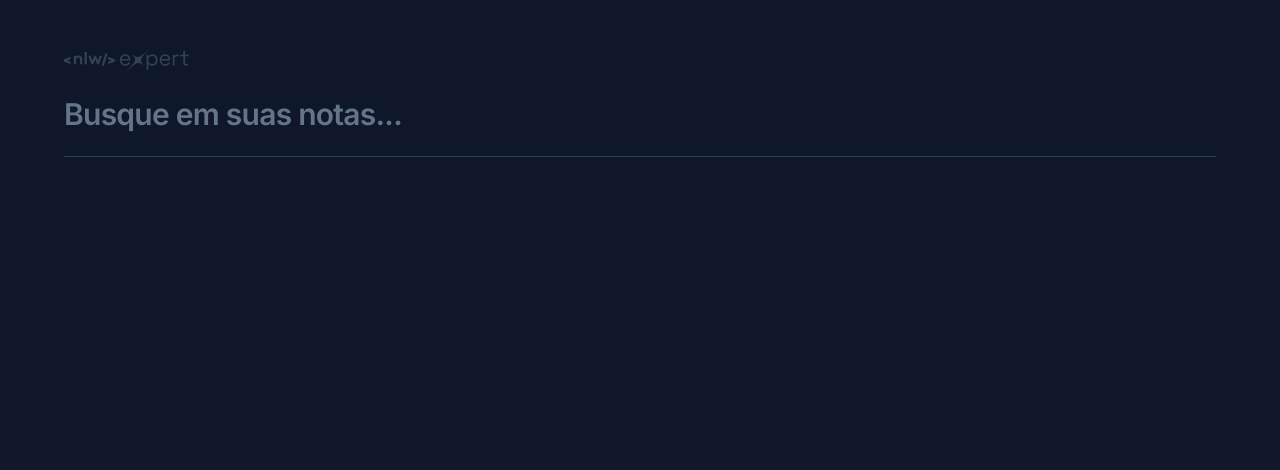
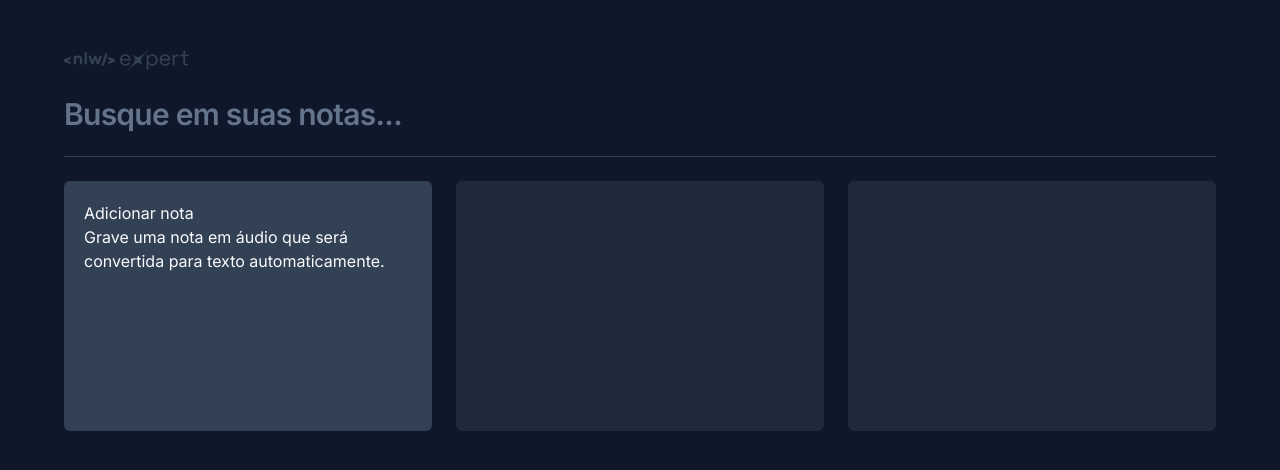
Before and after one commit to Clara-Pacheco/nlw-expert-reactjs, a React (Vite) app: page / in a window 1280 px wide. Shown: the top 470 px of the page. Built offline with nearby package versions, Linux system fonts and the light colour scheme.

Commit message:
Create the grid with 3 columns and define that each element of the grid will have 250px of height using `auto-rows-[250px]`, plus add a `span`` element and a `p` element inside of the first `div` element of the grid

```diff
--- a/src/App.tsx
+++ b/src/App.tsx
@@ -13,6 +13,18 @@ export const App = () => {
       </form>
 
       <div className="h-px bg-slate-700"></div>
+
+      <div className="grid grid-cols-3 gap-6 auto-rows-[250px]">
+        <div className="rounded-md bg-slate-700 p-5">
+          <span>Adicionar nota</span>
+          <p>
+            Grave uma nota em áudio que será convertida para texto
+            automaticamente.
+          </p>
+        </div>
+        <div className="rounded-md bg-slate-800"></div>
+        <div className="rounded-md bg-slate-800"></div>
+      </div>
     </div>
   );
 };
```
